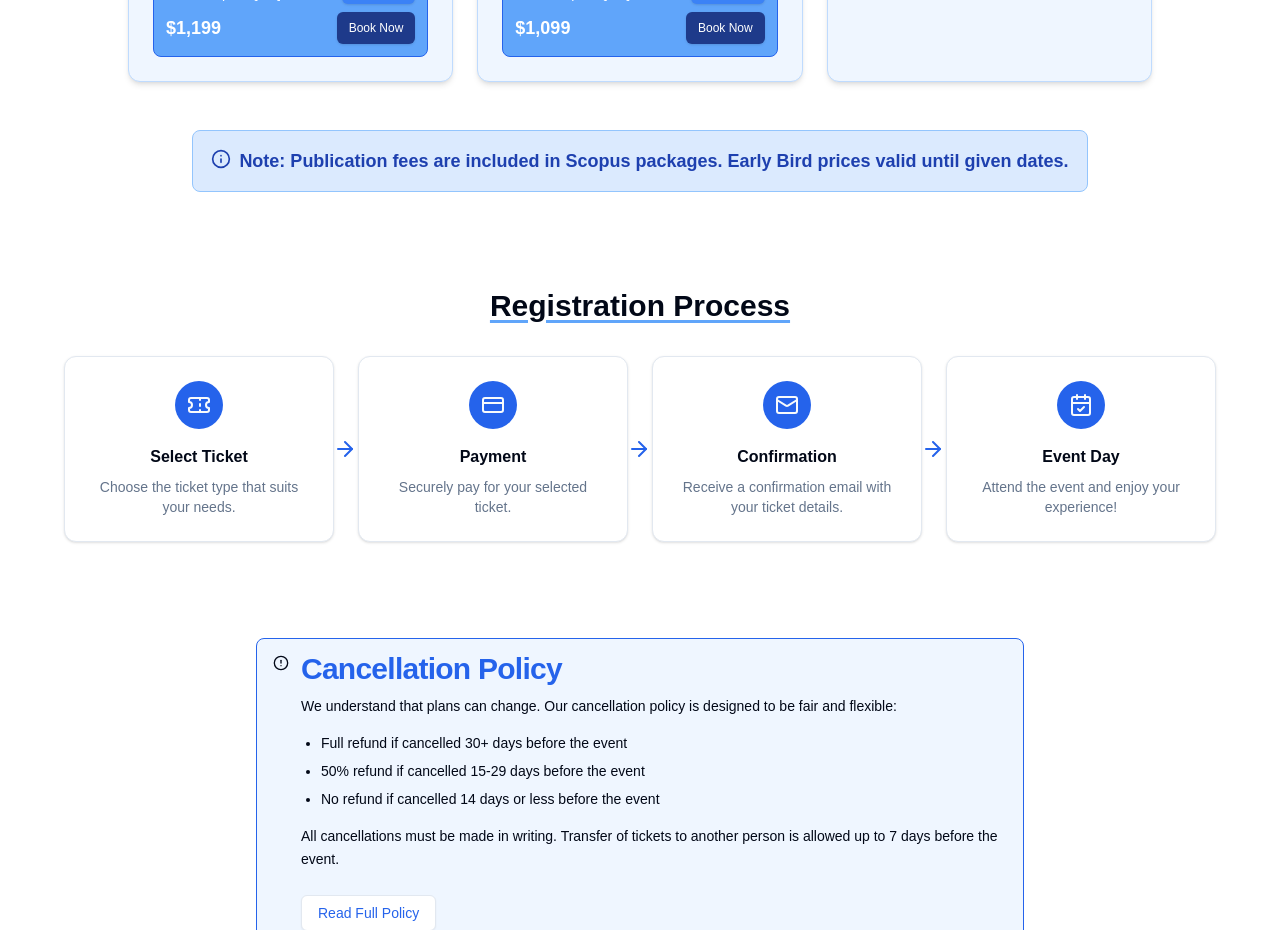
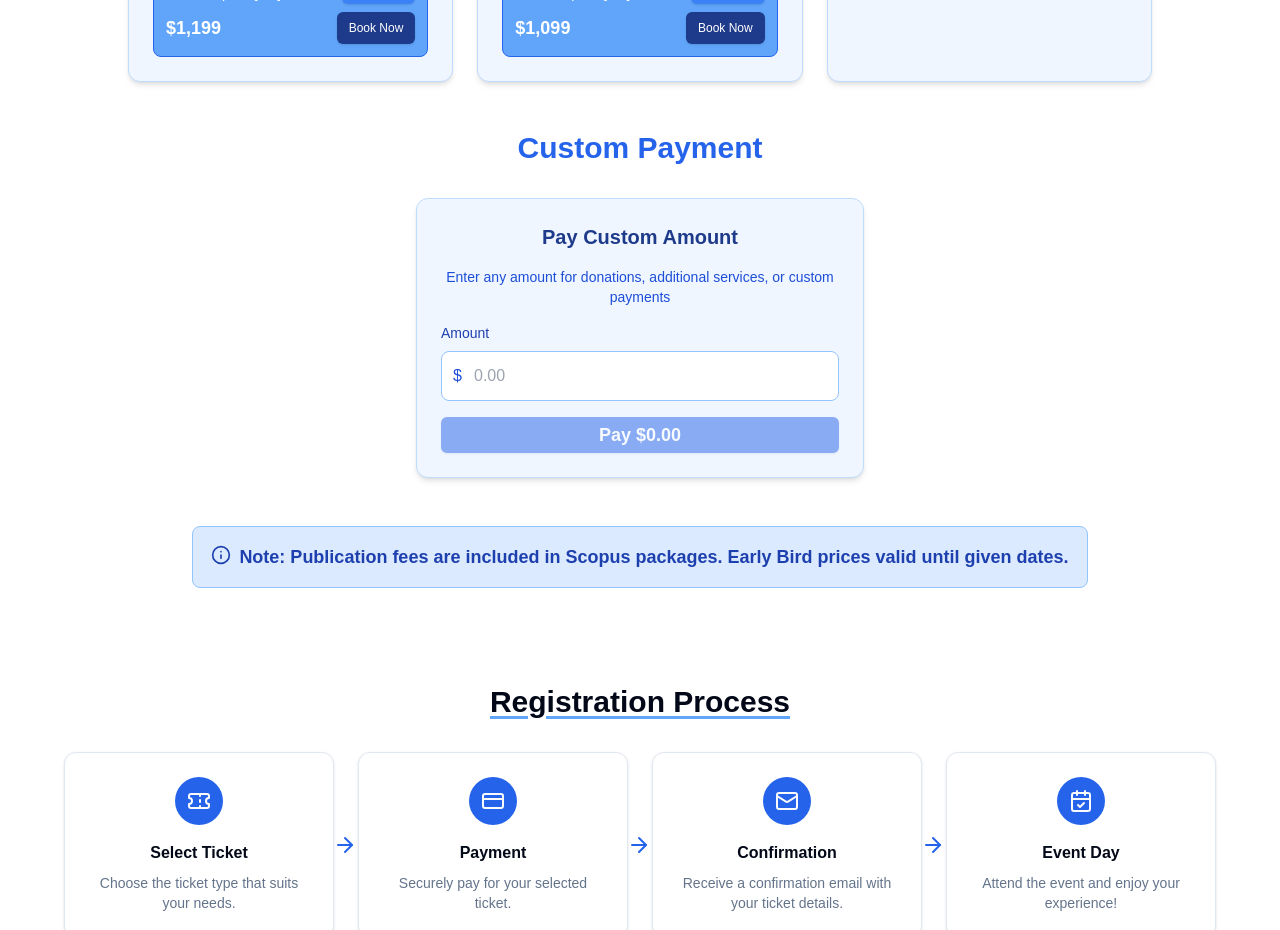
Before and after one commit to ZepResearch/icemss, a Next.js app: page /registration in a window 1280 px wide. Shown: the part 2600-3530 px from the top of the page. Built offline with nearby package versions, Linux system fonts and the light colour scheme; no server answers.

Commit message:
Add custom payment functionality: allow users to enter and process custom amounts

```diff
--- a/app/(pages)/registration/components/TIcket.jsx
+++ b/app/(pages)/registration/components/TIcket.jsx
@@ -15,6 +15,8 @@ export default function Ticket() {
   const [isLoading, setIsLoading] = useState(null)
   const [isPopupOpen, setIsPopupOpen] = useState(false)
   const [selectedTicket, setSelectedTicket] = useState(null)
+  const [customAmount, setCustomAmount] = useState("")
+  const [paymentPurpose, setPaymentPurpose] = useState("")
 
   const tickets = {
     physical: {
@@ -126,10 +128,10 @@ export default function Ticket() {
       foreign: [
         {
           name: "Academician",
-         earlyBird: 199,
+          earlyBird: 199,
           regular: 219,
           scopusQ3Q4: 719,
-                    scopusQ1Q2: 1199,
+          scopusQ1Q2: 1199,
 
           currency: "USD",
           category: "academician",
@@ -145,11 +147,10 @@ export default function Ticket() {
         },
         {
           name: "Student",
-            earlyBird: 149,
+          earlyBird: 149,
           regular: 169,
           scopusQ3Q4: 669,
           scopusQ1Q2: 1099,
-
 
           currency: "USD",
           category: "student",
@@ -267,6 +268,37 @@ export default function Ticket() {
     } finally {
       setIsLoading(null)
       closePaymentPopup()
+    }
+  }
+
+  const handleCustomPayment = async () => {
+    if (!customAmount || Number.parseFloat(customAmount) <= 0) {
+      alert("Please enter a valid amount")
+      return
+    }
+
+    try {
+      setIsLoading("custom")
+      const amount = Number.parseFloat(customAmount)
+      const taxRate = 0.05
+      const taxAmount = amount * taxRate
+      const totalAmount = amount + taxAmount
+
+      // Create a custom ticket object for the payment popup
+      const customTicket = {
+        name: "Custom Payment",
+        selectedPrice: amount,
+        priceType: paymentPurpose || "Custom Amount",
+        currency: "USD",
+      }
+
+      setSelectedTicket(customTicket)
+      setIsPopupOpen(true)
+    } catch (error) {
+      console.error("Custom payment initiation failed:", error)
+      alert("Failed to initiate payment. Please try again.")
+    } finally {
+      setIsLoading(null)
     }
   }
 
@@ -436,6 +468,66 @@ export default function Ticket() {
           </div>
         </div>
 
+        {/* Custom Payment Section */}
+        <div className="mb-12">
+          <h2 className="text-3xl font-bold mb-8 text-center text-blue-600">Custom Payment</h2>
+          <div className="max-w-md mx-auto">
+            <Card className="bg-blue-50 border-blue-200 shadow-md">
+              <div className="p-6">
+                <h3 className="text-xl font-bold text-blue-900 mb-4 text-center">Pay Custom Amount</h3>
+                <p className="text-sm text-blue-700 mb-4 text-center">
+                  Enter any amount for donations, additional services, or custom payments
+                </p>
+
+                <div className="space-y-4">
+                  <div>
+                    <label htmlFor="customAmount" className="block text-sm font-medium text-blue-800 mb-2">
+                      Amount
+                    </label>
+                    <div className="relative">
+                      <span className="absolute left-3 top-1/2 transform -translate-y-1/2 text-blue-700 font-medium">
+                        $
+                      </span>
+                      <input
+                        type="number"
+                        id="customAmount"
+                        min="1"
+                        step="0.01"
+                        placeholder="0.00"
+                        className="w-full pl-8 pr-4 py-3 border border-blue-300 rounded-lg focus:ring-2 focus:ring-blue-500 focus:border-blue-500 bg-white"
+                        value={customAmount}
+                        onChange={(e) => setCustomAmount(e.target.value)}
+                      />
+                    </div>
+                  </div>
+
+                  {/* <div>
+                    <label htmlFor="paymentPurpose" className="block text-sm font-medium text-blue-800 mb-2">
+                      Payment Purpose (Optional)
+                    </label>
+                    <input
+                      type="text"
+                      id="paymentPurpose"
+                      placeholder="e.g., Donation, Additional services, etc."
+                      className="w-full px-4 py-3 border border-blue-300 rounded-lg focus:ring-2 focus:ring-blue-500 focus:border-blue-500 bg-white"
+                      value={paymentPurpose}
+                      onChange={(e) => setPaymentPurpose(e.target.value)}
+                    />
+                  </div> */}
+
+                  <Button
+                    className="w-full bg-blue-600 hover:bg-blue-700 text-white py-3 text-lg font-semibold"
+                    onClick={() => handleCustomPayment()}
+                    disabled={!customAmount || Number.parseFloat(customAmount) <= 0 || isLoading === "custom"}
+                  >
+                    {isLoading === "custom" ? "Processing..." : `Pay $${customAmount || "0.00"}`}
+                  </Button>
+                </div>
+              </div>
+            </Card>
+          </div>
+        </div>
+
         {/* Info Notice */}
         <div className="p-4 bg-blue-100 max-w-4xl mx-auto mt-8 rounded-lg flex justify-center items-center border border-blue-300">
           <h1 className="text-center text-blue-800 font-semibold inline-flex gap-2 text-lg">
```
